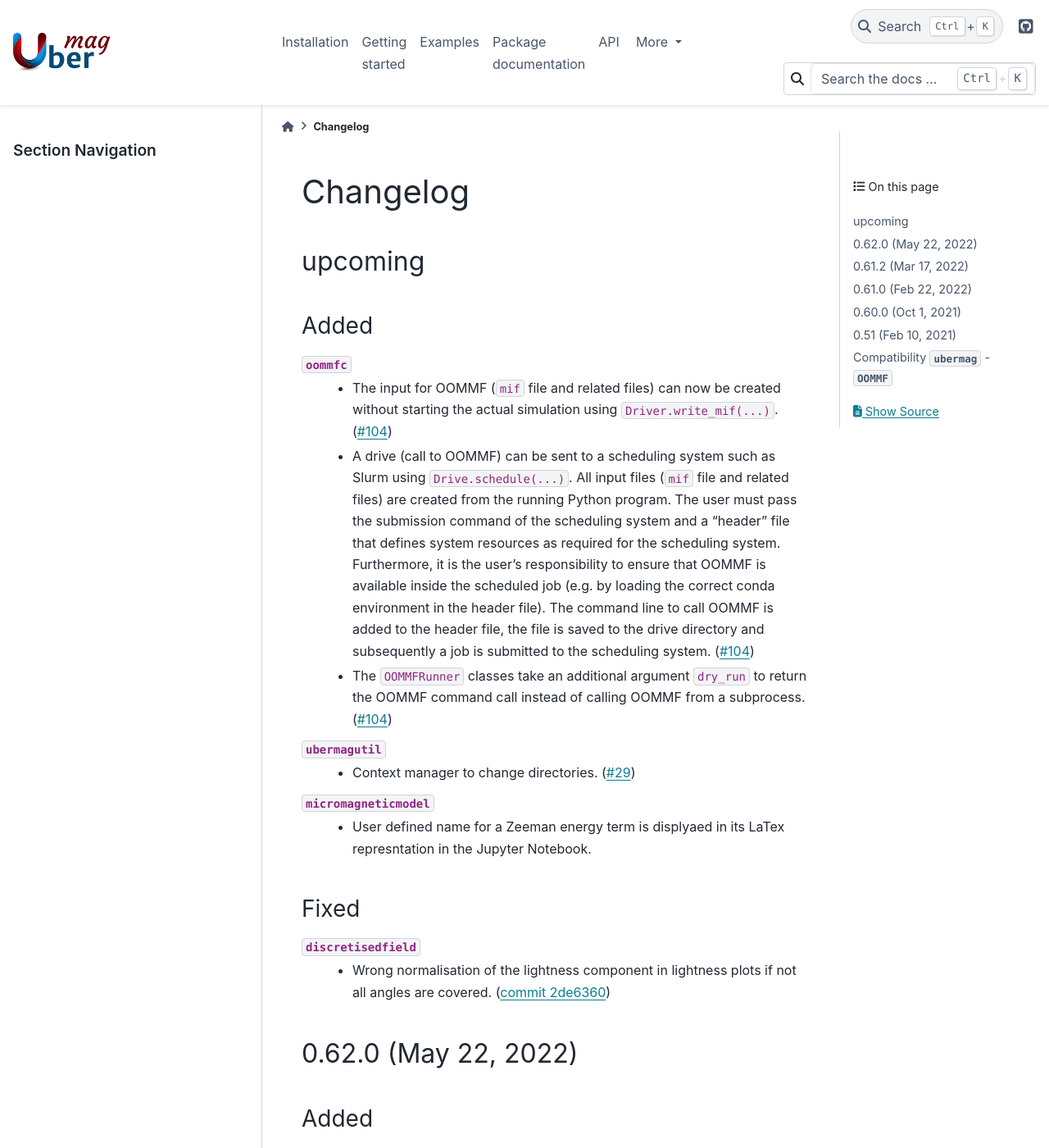
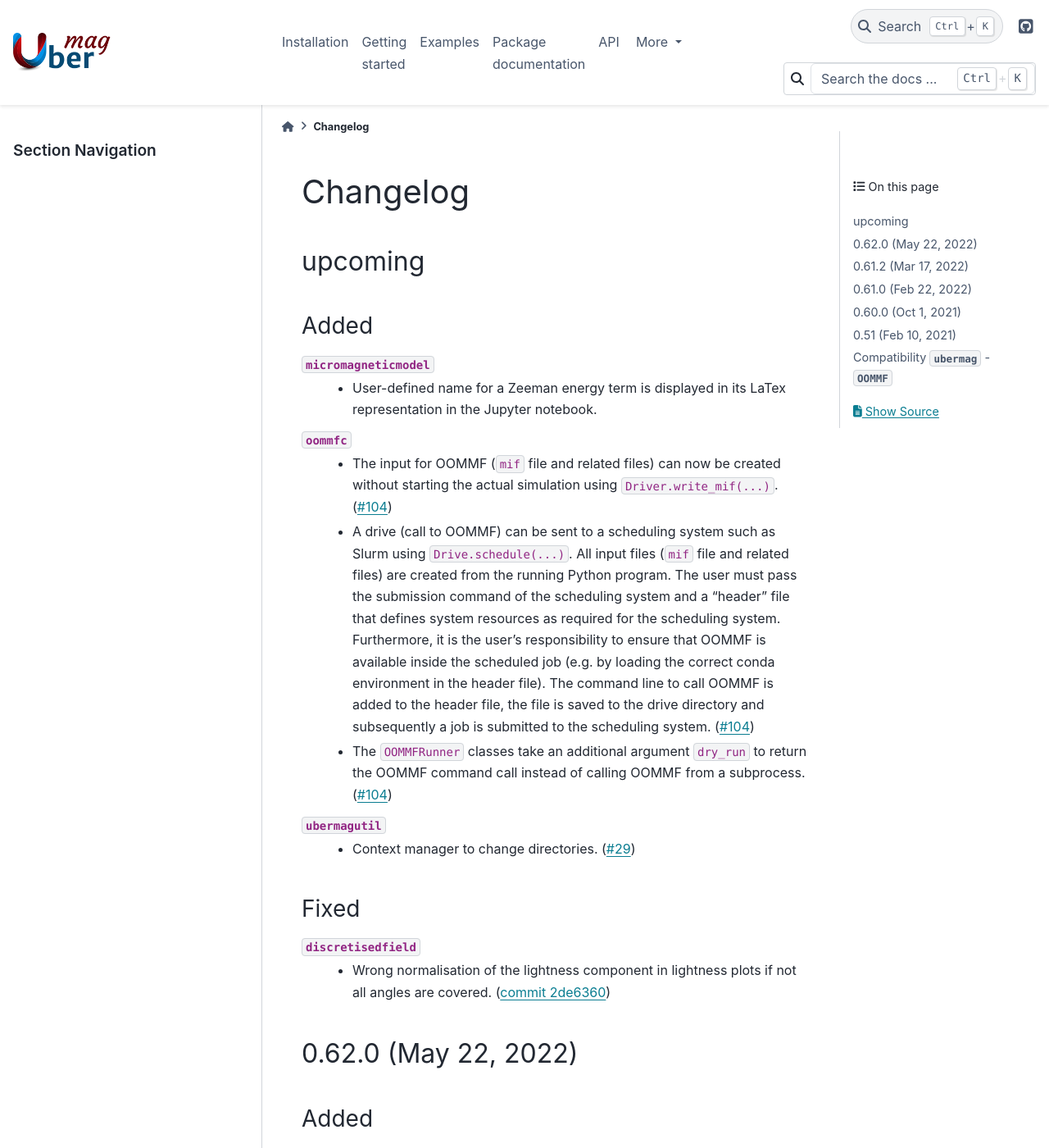
Before and after one commit to ubermag/ubermag.github.io, a Sphinx documentation site: the page built from source/changelog.rst, in a window 1280 px wide and 1400 px high. Shown: the whole window at 82% size. Built offline with Sphinx 7.4.7 and the PyData theme 0.15.4, drawn with Linux system fonts in a browser that asks for light colours; pages that are not in the unit, such as notebooks, are missing from menus; some of the changed lines change nothing that is shown.

Commit message:
Alphabetic order of the sub-packages; typos.

```diff
--- a/source/changelog.rst
+++ b/source/changelog.rst
@@ -7,6 +7,10 @@ upcoming
 
 Added
 -----
+
+``micromagneticmodel``
+  - User-defined name for a Zeeman energy term is displayed in its LaTex
+    representation in the Jupyter notebook.
 
 ``oommfc``
   - The input for OOMMF (``mif`` file and related files) can now be created
@@ -29,10 +33,6 @@ Added
 ``ubermagutil``
   - Context manager to change directories. (`#29
     <https://github.com/ubermag/ubermagutil/pull/29>`__)
-
-``micromagneticmodel``
-  - User defined name for a Zeeman energy term is displyaed in its LaTex
-    represntation in the Jupyter Notebook.
 
 Fixed
 -----
```
